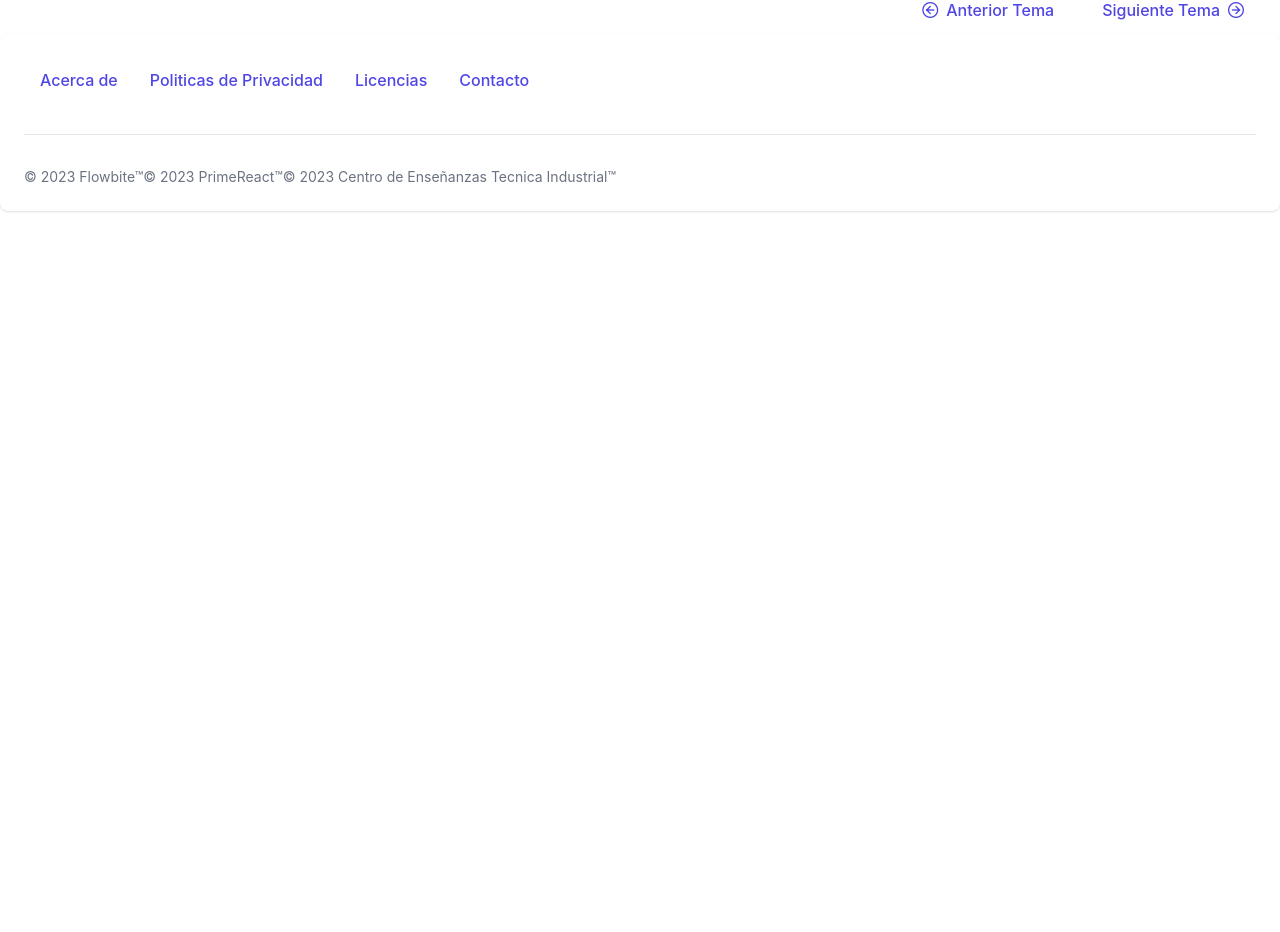
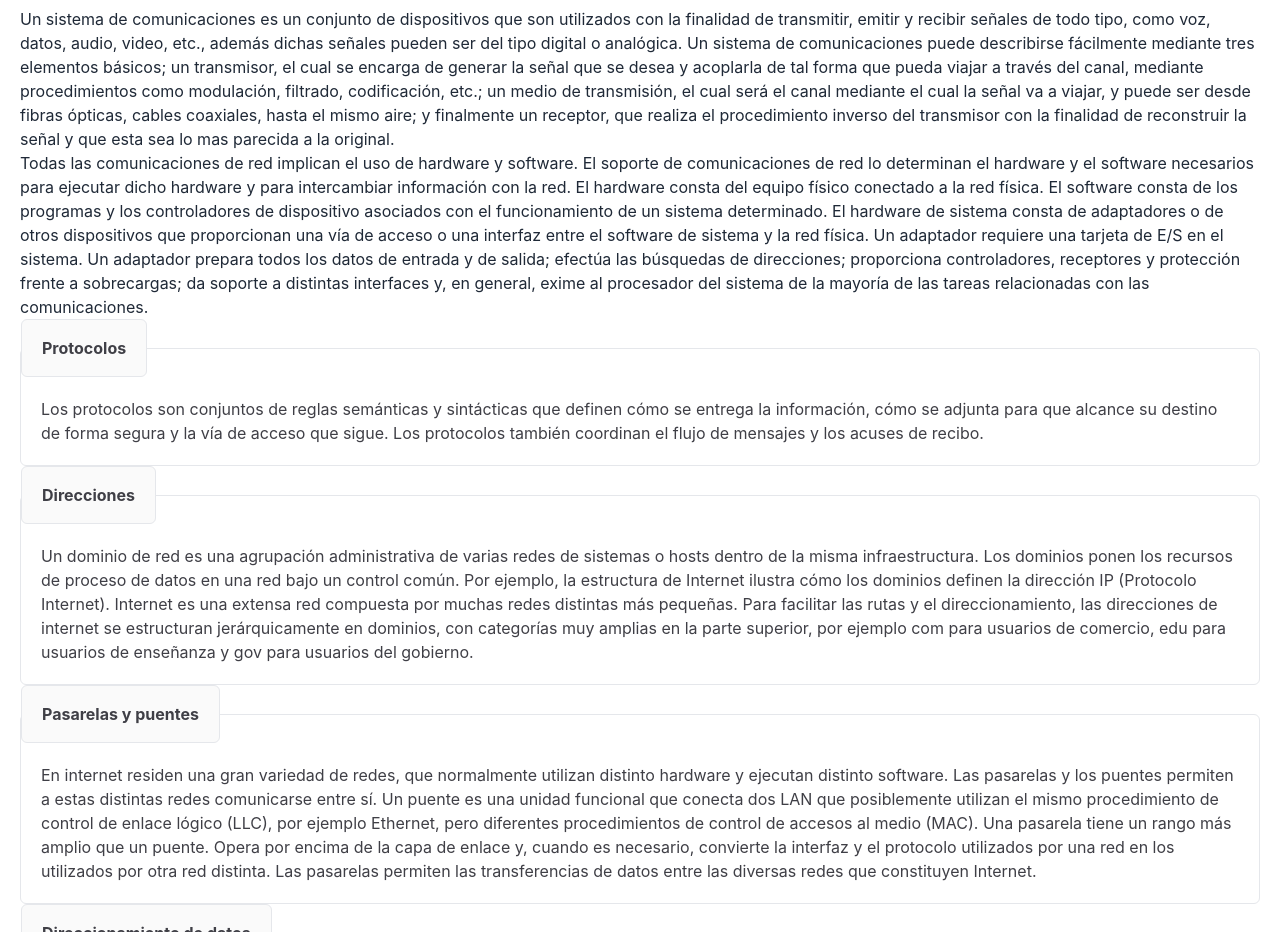
Before and after one commit to Gabo-Puck/RedesCeti, a React (Vite) app: page /unidades/u1/Tema1_4 in a window 1280 px wide. Shown: the part 168-1100 px from the top of the page. Before the commit the page ends 800 px from the top, so only its background shows below. Built offline with nearby package versions, Linux system fonts and the light colour scheme; a web font is replaced by a local one.

Commit message:
base Tema 3

```diff
--- a/src/components/NavBar.tsx
+++ b/src/components/NavBar.tsx
@@ -183,37 +183,15 @@ function NavBar() {
       items: [
         {
           label: "3.1 Medios de transmisión terrestres o guiados.",
-          items: [
-            {
-              label: "3.1.1 Cable coaxial.",
-            },
-            {
-              label: "3.1.2 Par trenzado",
-            },
-            {
-              label: "3.1.3 Fibra óptica",
-            },
-          ],
+          command: () => {
+            navigate("/unidades/u3/Tema3_1");
+          },
         },
         {
           label: "3.2 Medios de transmisión aéreos o no guiados",
-          items: [
-            {
-              label: "3.2.1 Redes inalámbricas",
-            },
-            {
-              label: "3.2.2 Microondas",
-            },
-            {
-              label: "3.2.3 Enlaces satelitales",
-            },
-            {
-              label: "3.2.4 Rayo láser",
-            },
-            {
-              label: "3.2.5 Infrarrojo",
-            },
-          ],
+          command: () => {
+            navigate("/unidades/u3/Tema3_2");
+          },
         },
         {
           label: "3.3 Estándares de la capa física: RS-232, RS-422, RS-449",
--- a/src/pages/Chapter1/Tema1_4.tsx
+++ b/src/pages/Chapter1/Tema1_4.tsx
@@ -1,7 +1,149 @@
 import React from "react";
+import Title from "../../components/Lesson/Title";
+import Subtitle from "../../components/Lesson/Subtitle";
+import { Fieldset } from "primereact/fieldset";
 
 function Tema1_4() {
-  return <div>Tema1_4</div>;
+  return (
+    <div>
+      <Title content="1.4 Modelo de sistemas de comunicaciónes" />
+      <p>
+        Un sistema de comunicaciones es un conjunto de dispositivos que son
+        utilizados con la finalidad de transmitir, emitir y recibir señales de
+        todo tipo, como voz, datos, audio, video, etc., además dichas señales
+        pueden ser del tipo digital o analógica. Un sistema de comunicaciones
+        puede describirse fácilmente mediante tres elementos básicos; un
+        transmisor, el cual se encarga de generar la señal que se desea y
+        acoplarla de tal forma que pueda viajar a través del canal, mediante
+        procedimientos como modulación, filtrado, codificación, etc.; un medio
+        de transmisión, el cual será el canal mediante el cual la señal va a
+        viajar, y puede ser desde fibras ópticas, cables coaxiales, hasta el
+        mismo aire; y finalmente un receptor, que realiza el procedimiento
+        inverso del transmisor con la finalidad de reconstruir la señal y que
+        esta sea lo mas parecida a la original.
+      </p>
+      <p>
+        Todas las comunicaciones de red implican el uso de hardware y software.
+        El soporte de comunicaciones de red lo determinan el hardware y el
+        software necesarios para ejecutar dicho hardware y para intercambiar
+        información con la red. El hardware consta del equipo físico conectado a
+        la red física. El software consta de los programas y los controladores
+        de dispositivo asociados con el funcionamiento de un sistema
+        determinado. El hardware de sistema consta de adaptadores o de otros
+        dispositivos que proporcionan una vía de acceso o una interfaz entre el
+        software de sistema y la red física. Un adaptador requiere una tarjeta
+        de E/S en el sistema. Un adaptador prepara todos los datos de entrada y
+        de salida; efectúa las búsquedas de direcciones; proporciona
+        controladores, receptores y protección frente a sobrecargas; da soporte
+        a distintas interfaces y, en general, exime al procesador del sistema de
+        la mayoría de las tareas relacionadas con las comunicaciones.
+      </p>
+
+      <div className="card">
+        <Fieldset legend="Protocolos">
+          <p className="m-0">
+            Los protocolos son conjuntos de reglas semánticas y sintácticas que
+            definen cómo se entrega la información, cómo se adjunta para que
+            alcance su destino de forma segura y la vía de acceso que sigue. Los
+            protocolos también coordinan el flujo de mensajes y los acuses de
+            recibo.
+          </p>
+        </Fieldset>
+      </div>
+
+      <div className="card">
+        <Fieldset legend="Direcciones">
+          <p className="m-0">
+            Un dominio de red es una agrupación administrativa de varias redes
+            de sistemas o hosts dentro de la misma infraestructura. Los dominios
+            ponen los recursos de proceso de datos en una red bajo un control
+            común. Por ejemplo, la estructura de Internet ilustra cómo los
+            dominios definen la dirección IP (Protocolo Internet). Internet es
+            una extensa red compuesta por muchas redes distintas más pequeñas.
+            Para facilitar las rutas y el direccionamiento, las direcciones de
+            internet se estructuran jerárquicamente en dominios, con categorías
+            muy amplias en la parte superior, por ejemplo com para usuarios de
+            comercio, edu para usuarios de enseñanza y gov para usuarios del
+            gobierno.
+          </p>
+        </Fieldset>
+      </div>
+      <div className="card">
+        <Fieldset legend="Pasarelas y puentes">
+          <p className="m-0">
+            En internet residen una gran variedad de redes, que normalmente
+            utilizan distinto hardware y ejecutan distinto software. Las
+            pasarelas y los puentes permiten a estas distintas redes comunicarse
+            entre sí. Un puente es una unidad funcional que conecta dos LAN que
+            posiblemente utilizan el mismo procedimiento de control de enlace
+            lógico (LLC), por ejemplo Ethernet, pero diferentes procedimientos
+            de control de accesos al medio (MAC). Una pasarela tiene un rango
+            más amplio que un puente. Opera por encima de la capa de enlace y,
+            cuando es necesario, convierte la interfaz y el protocolo utilizados
+            por una red en los utilizados por otra red distinta. Las pasarelas
+            permiten las transferencias de datos entre las diversas redes que
+            constituyen Internet.
+          </p>
+        </Fieldset>
+      </div>
+      <div className="card">
+        <Fieldset legend="Direccionamiento de datos">
+          <p className="m-0">
+            La utilización de nombres de dominio para el direccionamiento y de
+            pasarelas para la conversión facilita en gran medida el
+            direccionamiento de los datos que se están transfiriendo. El
+            direccionamiento es la asignación de una vía de acceso por la que un
+            mensaje alcanza su destino. El nombre de dominio define de forma
+            efectiva el destino de mensaje. En una red grande como Internet, la
+            información se direcciona de una red de comunicaciones a la
+            siguiente hasta que llega a su destino. Cada red de comunicaciones
+            comprueba el nombre de dominio y, basándose en los dominios con los
+            que la red está familiarizada, direcciona la información hasta la
+            siguiente detención lógica. De este modo, cada red de comunicaciones
+            que recibe los datos contribuye al proceso de direccionamiento.
+          </p>
+        </Fieldset>
+      </div>
+      <div className="card">
+        <Fieldset legend="Nodos locales y remotos">
+          <p className="m-0">
+            Una red física la utilizan los sistemas principales que residen en
+            dicha red. Cada sistema principal es un nodo de la red. Un nodo es
+            una ubicación direccionable de una red de comunicaciones que
+            proporciona servicios de proceso de sistema principal. Las
+            intercomunicaciones de estos diversos nodos se definen como locales
+            o remotas. Local pertenece a un dispositivo, archivo o sistema al
+            que se accede directamente desde el sistema, sin utilizar una línea
+            de comunicaciones. Remoto pertenece a un dispositivo, archivo o
+            sistema al que el sistema accede a través de una línea de
+            comunicaciones. Los archivos locales residen en el sistema, mientras
+            que los archivos remotos residen en un servidor de archivos o en
+            otro nodo con el que se comunica utilizando una red física, por
+            ejemplo Ethernet, Red en anillo o línea telefónica.
+          </p>
+        </Fieldset>
+      </div>
+      <div className="card">
+        <Fieldset legend="Cliente y servidor">
+          <p className="m-0">
+            Un servidor es un sistema que contiene datos o proporciona recursos
+            a los que deben acceder otros sistemas de la red. Un cliente es un
+            sistema que solicita servicios o datos de un servidor. Los tipos de
+            servidor comunes son servidores de archivos que almacenan archivos,
+            servidores de nombres que almacenan nombres y direcciones,
+            servidores de aplicaciones que almacenan programas y aplicaciones y
+            servidores de impresión que planifican y dirigen los trabajos de
+            impresión al destino. Un cliente puede solicitar código de programa
+            actualizado o el uso de aplicaciones de un servidor de código. Para
+            obtener un nombre o una dirección, un cliente se pone en contacto
+            con un servidor de nombres. Un cliente también puede solicitar
+            archivos y datos para la entrada de datos, las consultas o la
+            actualización de registros de un servidor de archivos.
+          </p>
+        </Fieldset>
+      </div>
+    </div>
+  );
 }
 
 export default Tema1_4;
--- /dev/null
+++ b/src/pages/Chapter3/Tema3_1/Tema3_1.tsx
@@ -0,0 +1,7 @@
+import React from "react";
+
+function Tema3_1() {
+  return <div>Tema3_1</div>;
+}
+
+export default Tema3_1;
--- /dev/null
+++ b/src/pages/Chapter3/Tema3_2/Tema3_2.tsx
@@ -0,0 +1,7 @@
+import React from "react";
+
+function Tema3_2() {
+  return <div>Tema3_2</div>;
+}
+
+export default Tema3_2;
```
Also changed, not shown: src/pages/Chapter3/root.tsx (+14 -8 lines).
